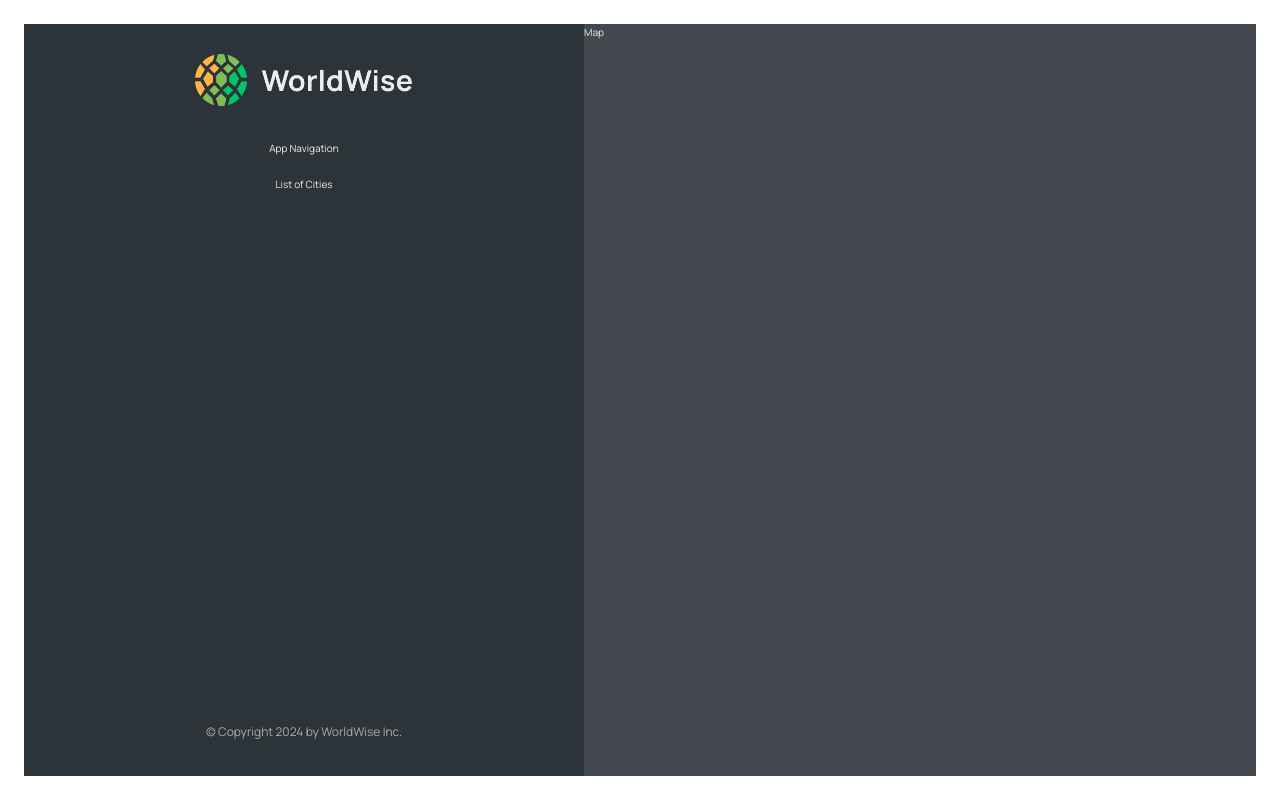
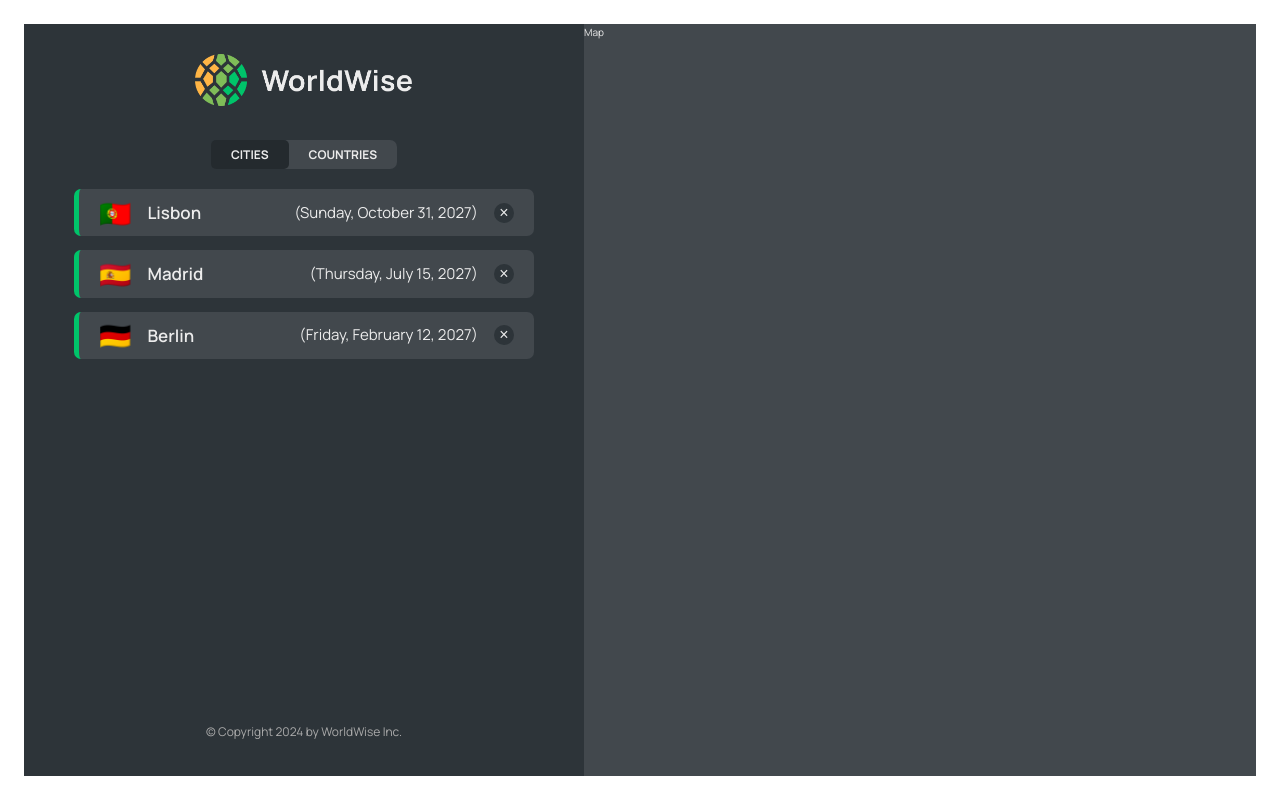
Before and after one commit to RyanFin/worldwise, a React (Vite) app: page /app/cities in a window 1280 px wide. Built offline with nearby package versions, Linux system fonts and the light colour scheme; data requests are answered from the project's data file.

Commit message:
load countries from json-server dummy API into sidebar in cities page

```diff
--- a/package.json
+++ b/package.json
@@ -7,9 +7,11 @@
     "dev": "vite",
     "build": "vite build",
     "lint": "eslint . --ext js,jsx --report-unused-disable-directives --max-warnings 0",
-    "preview": "vite preview"
+    "preview": "vite preview",
+    "server": "json-server --watch data/cities.json --port 9000 "
   },
   "dependencies": {
+    "json-server": "^1.0.0-alpha.23",
     "react": "^18.2.0",
     "react-dom": "^18.2.0",
     "react-router-dom": "^6.23.0"
--- a/src/App.jsx
+++ b/src/App.jsx
@@ -6,20 +6,49 @@
 import PageNotFound from "./pages/PageNotFound";
 import AppLayout from "./pages/AppLayout";
 import Login from "./pages/Login";
+import CityList from "./components/CityList/CityList";
+import { useEffect, useState } from "react";
+const BASE_URL = "http://localhost:9000";
 
 export default function App() {
   // return <PageColourLoader />;
+  const [cities, setCities] = useState([]);
+  const [isLoading, setIsLoading] = useState(false);
+
+  useEffect(function () {
+    async function fetchCities() {
+      try {
+        setIsLoading(true);
+        const res = await fetch(`${BASE_URL}/cities`);
+        const data = await res.json();
+        setCities(data);
+      } catch {
+        alert("there was a error loading data...");
+      } finally {
+        setIsLoading(false);
+      }
+    }
+    fetchCities();
+  }, []);
+
   return (
     <BrowserRouter>
       <Routes>
-        <Route path="/" element={<HomePage />} />
+        <Route index element={<HomePage />} />
         <Route path="product" element={<Product />} />
         <Route path="pricing" element={<Pricing />} />
         <Route path="login" element={<Login />} />
         <Route path="app" element={<AppLayout />}>
-          <Route path="cities" element={<p>List of Cities</p>} />
+          <Route
+            index
+            element={<CityList cities={cities} isLoading={isLoading} />}
+          />
+          <Route
+            path="cities"
+            element={<CityList cities={cities} isLoading={isLoading} />}
+          />
           <Route path="countries" element={<p>List of Countries</p>} />
-          <Route path="form" element={<p>Form</p>} />
+          <Route path="form" element={<p>Form {isLoading}</p>} />
         </Route>
         <Route path="*" element={<PageNotFound />} />
       </Routes>
--- a/src/components/AppNav/AppNav.jsx
+++ b/src/components/AppNav/AppNav.jsx
@@ -1,5 +1,17 @@
+import { NavLink } from "react-router-dom";
 import styles from "./AppNav.module.css";
 
 export default function AppNav() {
-  return <div className={styles.nav}>App Navigation</div>;
+  return (
+    <div className={styles.nav}>
+      <ul>
+        <li>
+          <NavLink to="cities">Cities</NavLink>
+        </li>
+        <li>
+          <NavLink to="countries">Countries</NavLink>
+        </li>
+      </ul>
+    </div>
+  );
 }
--- a/src/components/AppNav/AppNav.module.css
+++ b/src/components/AppNav/AppNav.module.css
@@ -23,6 +23,7 @@
 }
 
 /* CSS Modules feature */
+/* styling of the active class */
 .nav a:global(.active) {
   background-color: var(--color-dark--0);
 }
--- /dev/null
+++ b/src/components/CityItem/CityItem.jsx
@@ -0,0 +1,30 @@
+import PropTypes from "prop-types";
+import styles from "./CityItem.module.css";
+
+const formatDate = (date) =>
+  new Intl.DateTimeFormat("en", {
+    day: "numeric",
+    month: "long",
+    year: "numeric",
+    weekday: "long",
+  }).format(new Date(date));
+
+function CityItem({ city }) {
+  console.log(city);
+  CityItem.propTypes = {
+    city: PropTypes.array,
+  };
+
+  // destructure most important items out of the 'city' object
+  const { cityName, emoji, date } = city;
+  return (
+    <li className={styles.cityItem}>
+      <span className={styles.emoji}>{emoji}</span>
+      <h3 className={styles.name}>{cityName}</h3>
+      <time className={styles.date}>({formatDate(date)})</time>
+      <button className={styles.deleteBtn}>&times;</button>
+    </li>
+  );
+}
+
+export default CityItem;
--- /dev/null
+++ b/src/components/CityList/CityList.jsx
@@ -0,0 +1,31 @@
+import styles from "./CityList.module.css";
+import Spinner from "../Spinner/Spinner";
+// import CityItem from "../CityItem/CityItem";
+import PropTypes from "prop-types";
+import CityItem from "../CityItem/CityItem";
+
+function CityList({ cities, isLoading }) {
+  // Define prop types using PropTypes
+  CityList.propTypes = {
+    // Example props
+    cities: PropTypes.array,
+    isLoading: PropTypes.bool,
+    // Add more prop types as needed
+  };
+
+  console.log(isLoading);
+
+  if (isLoading) {
+    return <Spinner />;
+  }
+
+  return (
+    <ul className={styles.cityList}>
+      {cities.map((city) => (
+        <CityItem city={city} key={city.id} />
+      ))}
+    </ul>
+  );
+}
+
+export default CityList;
```
Also changed, not shown: data/cities.json (renamed from starter/data/cities.json), src/components/CityItem/CityItem.module.css (renamed from src/components/City/CityItem/CityItem.module.css), src/components/CityList/CityList.module.css (renamed from src/components/City/CityList/CityList.module.css), 2 other files (tests, documents, lock files or other folders).
